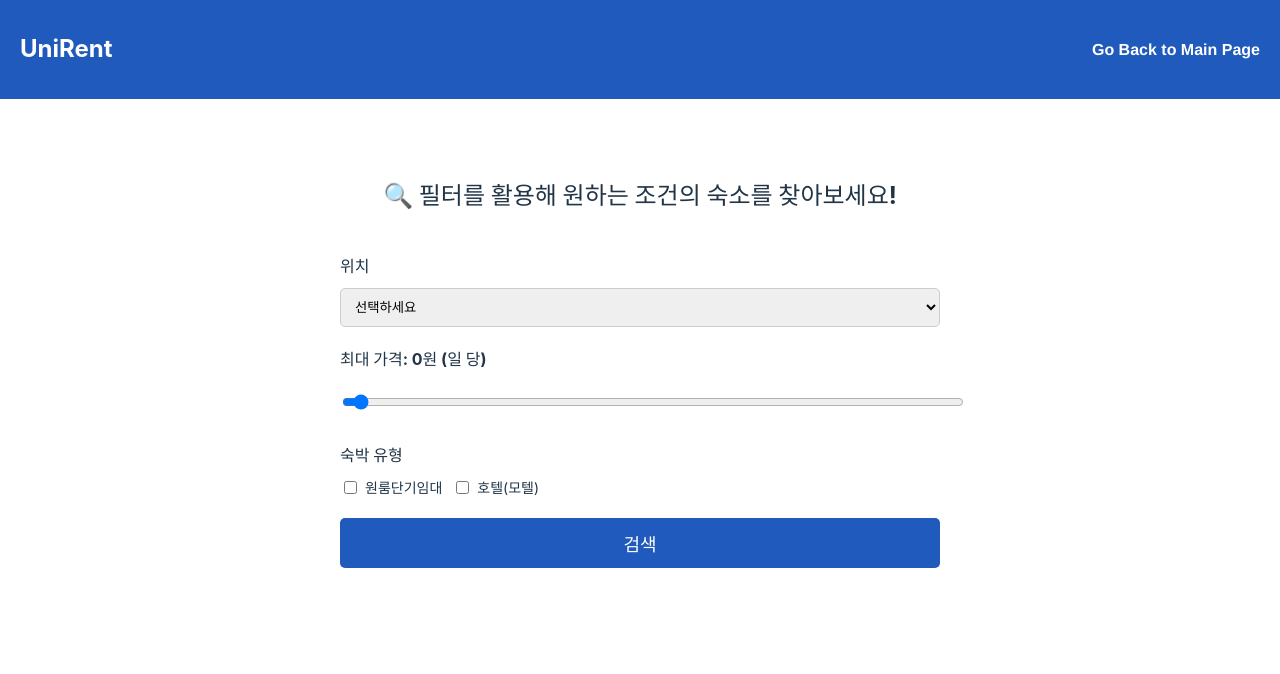
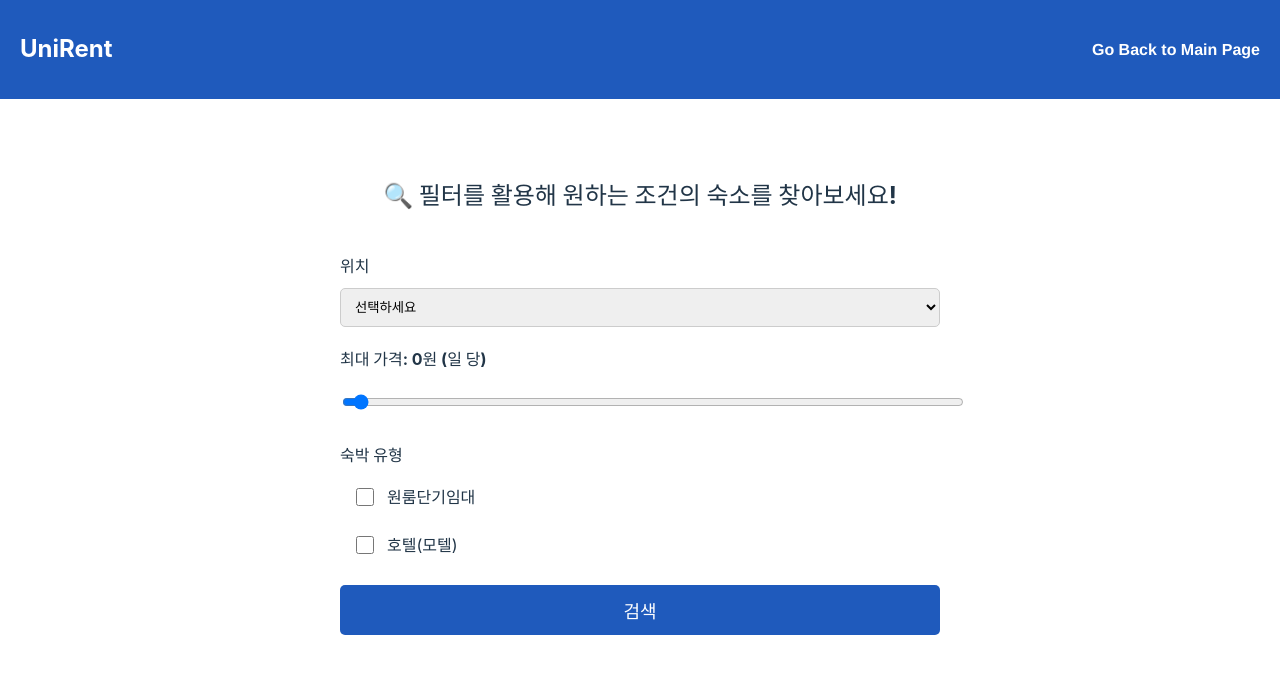
Before and after one commit to YBIGTA/26th-project-UniRent, a React (Vite) app in the folder frontend/: page /filtering in a window 1280 px wide. Shown: the top 674 px of the page. Built offline with nearby package versions, Linux system fonts and the light colour scheme; sample sign-in values are in the browser's storage.

Commit message:
수정된 필터 효과

```diff
--- a/frontend/src/pages/FilteringPage.css
+++ b/frontend/src/pages/FilteringPage.css
@@ -15,6 +15,7 @@
   width: 80%;
   max-width: 600px;
   padding: 20px;
+  border-radius: 10px; /* 컨테이너 모서리 둥글게 */
 }
 
 .filter-group {
@@ -36,18 +37,37 @@
   border-radius: 5px;
 }
 
+/* ✅ 체크박스 그룹 개선 */
 .checkbox-group {
   display: flex;
-    flex-wrap: wrap;
-    gap: 10px;
+  flex-direction: column;
+  gap: 8px;
 }
 
+/* ✅ 체크박스 스타일 개선 */
 .checkbox-label {
-    font-size: 14px;
+  font-size: 16px;
   font-weight: normal;
   display: flex;
   align-items: center;
-    gap: 5px;
+  gap: 10px;
+  cursor: pointer; /* 클릭 가능한 영역으로 표시 */
+  padding: 8px 12px;
+  border-radius: 5px;
+  transition: background-color 0.2s ease-in-out;
+}
+
+/* ✅ 체크박스 클릭 시 배경 강조 */
+.checkbox-label:hover {
+  background-color: rgba(171, 171, 171, 0.1);
+}
+
+/* ✅ 체크박스 기본 스타일 변경 */
+.checkbox-label input[type="checkbox"] {
+  width: 18px;
+  height: 18px;
+  accent-color: #1f5abc; /* 체크박스 색상을 브랜드 컬러로 */
+  cursor: pointer;
 }
 
 .apply-button {
@@ -59,6 +79,7 @@
   border: none;
   border-radius: 5px;
   cursor: pointer;
+  transition: background-color 0.3s ease;
 }
 
 .apply-button:hover {
```
Lines whose indentation alone changed are shown as unchanged.
